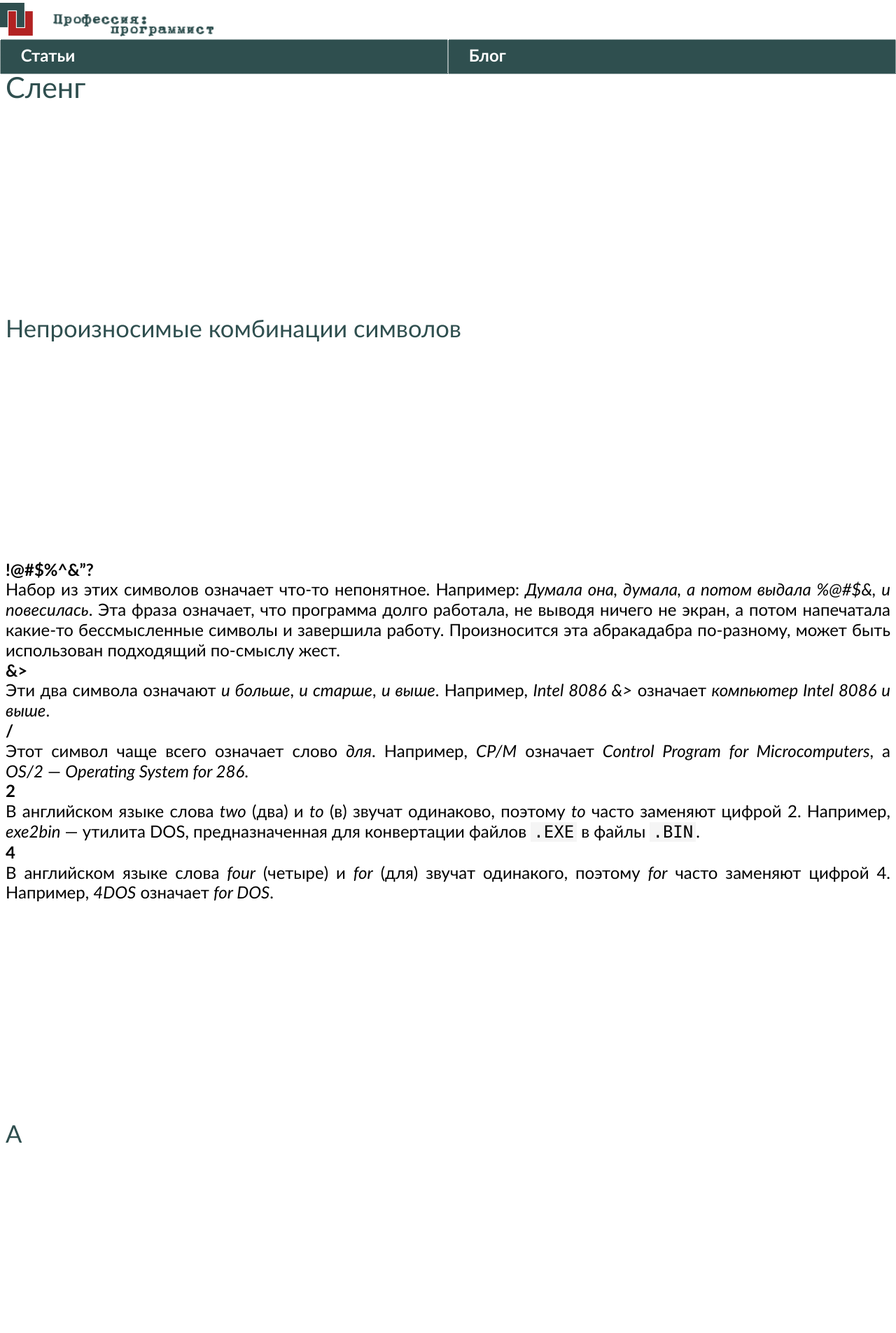
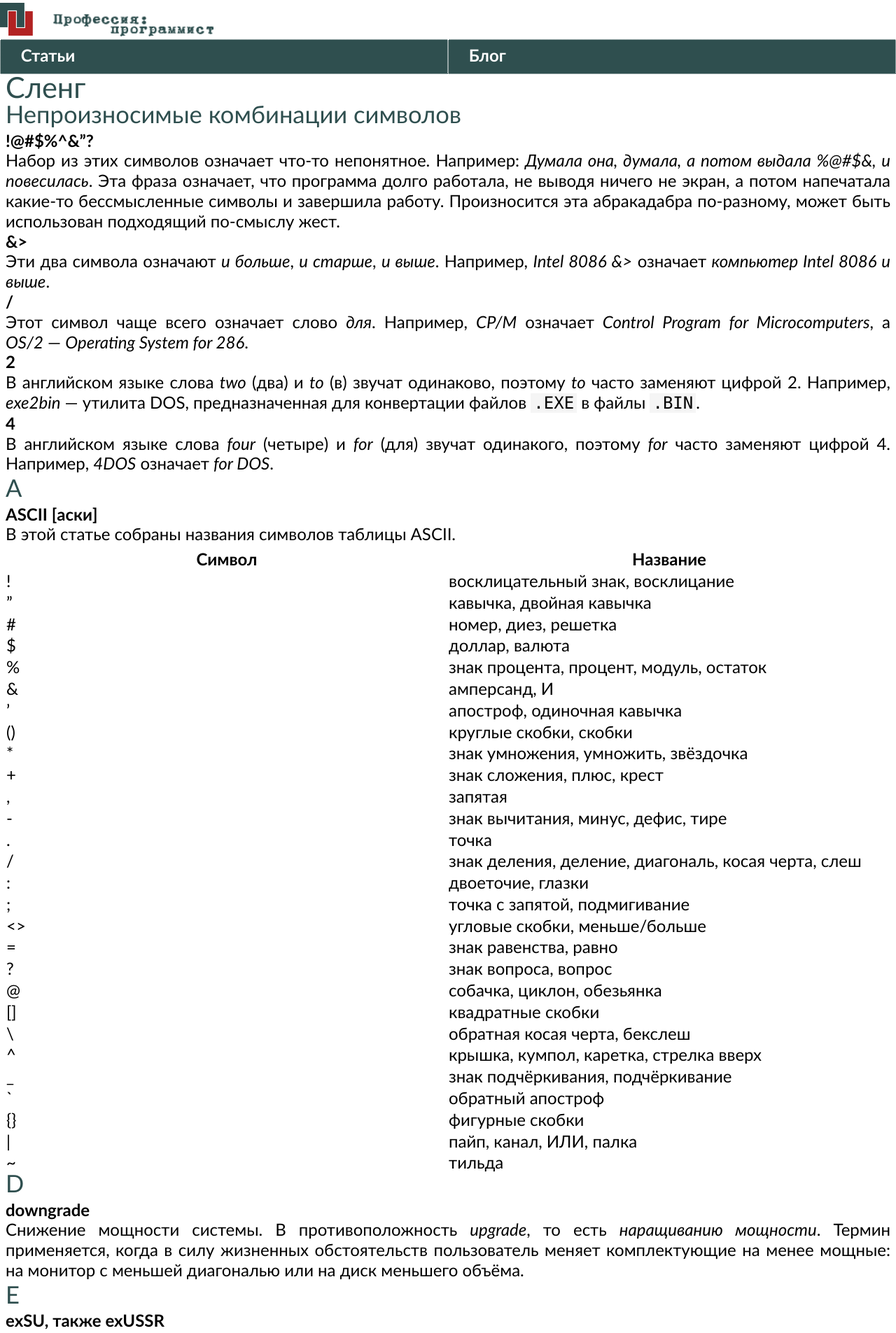
Before and after one commit to markshevchenko/markshevchenko.github.io, a Jekyll site: the page built from articles/slang/2.md, in a window 1280 px wide. Shown: the top 1905 px of the page at 70% size. Built offline with Jekyll 4.4.1, drawn with Linux system fonts in a browser that asks for light colours; some web fonts are replaced; our own code applies the rules of GitHub Pages for plain Markdown files.

Commit message:
Всё разъехалось!

```diff
--- a/_sass/base.scss
+++ b/_sass/base.scss
@@ -18,7 +18,7 @@ h1, h2, h3, h4, h5, h6,
 p, blockquote, pre,
 ul, ol, dl, figure,
 %vertical-rhythm {
-  margin-bottom: 25%;
+  margin-bottom: 0.25em;
 }
 
 ul, ol {
```
